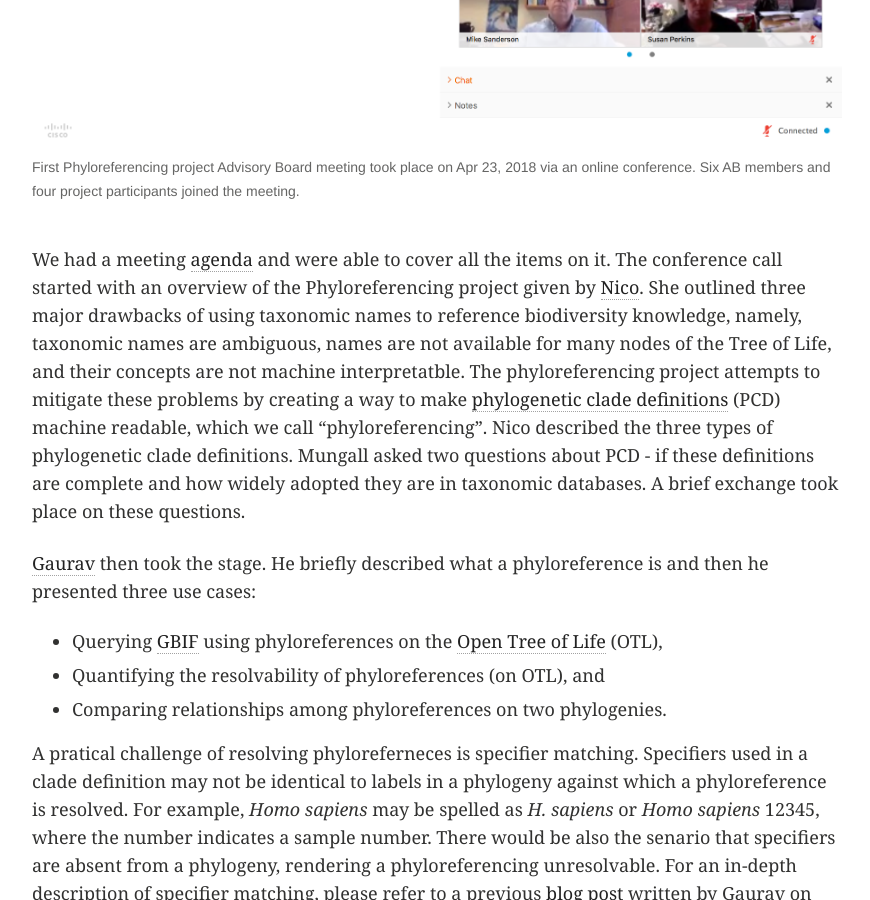
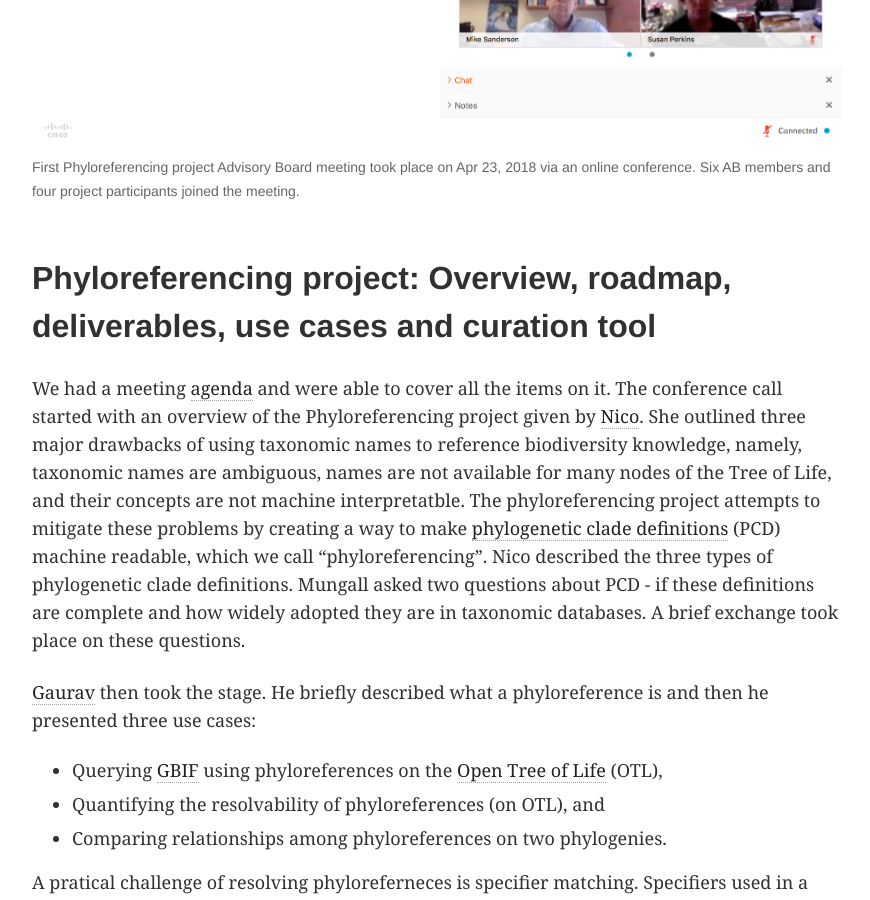
Before and after one commit to phyloref/phyloref.github.io, a Jekyll site: the page built from _posts/blog/2018-04-23-AB-meeting.md, in a window 1280 px wide and 900 px high, scrolled down 1796 px. Shown: the whole window, without its empty margins (64-934 px from the left). Built offline with Jekyll 4.4.1, drawn with Linux system fonts in a browser that asks for light colours; comment, search, counter and statistics services are not loaded; some of the changed text lies outside the part shown.

Commit message:
Break to two parts

```diff
--- a/_posts/blog/2018-04-23-AB-meeting.md
+++ b/_posts/blog/2018-04-23-AB-meeting.md
@@ -26,7 +26,7 @@
   <figcaption>First Phyloreferencing project Advisory Board meeting took place on Apr 23, 2018 via an online conference. Six AB members and four project participants joined the meeting. </figcaption>
 </figure>
 
-
+## Phyloreferencing project: Overview, roadmap, deliverables, use cases and curation tool
 We had a meeting [agenda] and were able to cover all the items on it. The conference call started with an overview of the Phyloreferencing project given by [Nico]. She outlined three major drawbacks of using taxonomic names to reference biodiversity knowledge, namely, taxonomic names are ambiguous, names are not available for many nodes of the Tree of Life, and their concepts are not machine interpretatble. The phyloreferencing project attempts to mitigate these problems by creating a way to make [phylogenetic clade definitions] (PCD) machine readable, which we call "phyloreferencing". Nico described the three types of phylogenetic clade definitions. Mungall asked two questions about PCD - if these definitions are complete and how widely adopted they are in taxonomic databases. A brief exchange took place on these questions.
 
 [Gaurav] then took the stage. He briefly described what a phyloreference is and then he presented three use cases:
@@ -59,6 +59,8 @@
 
 Hilmar made two remarks on the challenges ahead. A major computational challenge is specifier matching. As aforementioned, the absence of specifiers on a phylogeny will be a pervasive problem. Another challenge is developing a product that drives collaboration with trait (clade) oriented research groups. Mungall then asked about the plan to query GBIF and EOL as outlined in the grant proposal. Hilmar responded by saying “the principal idea is make large scale biodiversity data queryable using phylogenetic clade definitions/phyloreferences. None of the current databases has phylogenetic querying ability. The use case that Gaurav presented on using a phyloreference to query GBIF could also be done with EOL.” Baum asked the last question, which is "Could this [the phyloreference curation tool] be made into a reverse pipeline, where you have a phyloreference anchored in the curation tool, and you could just create a clade definition entry for *Regnum*?" This was noted by Nico and Gaurav as a possiblity in future.
 
+## Advisory Board comments and questions
+
 Overall the meeting was informative and productive, and filled with positive vibe and a fair amount of enthusiams from the AB. We are planning to have a in person AB meeting, which will afford the opportunity for more in-depth discussions and more constructive engagement in the various aspects of project development.
 
 [Advisory Board]: http://www.phyloref.org/people/
```
